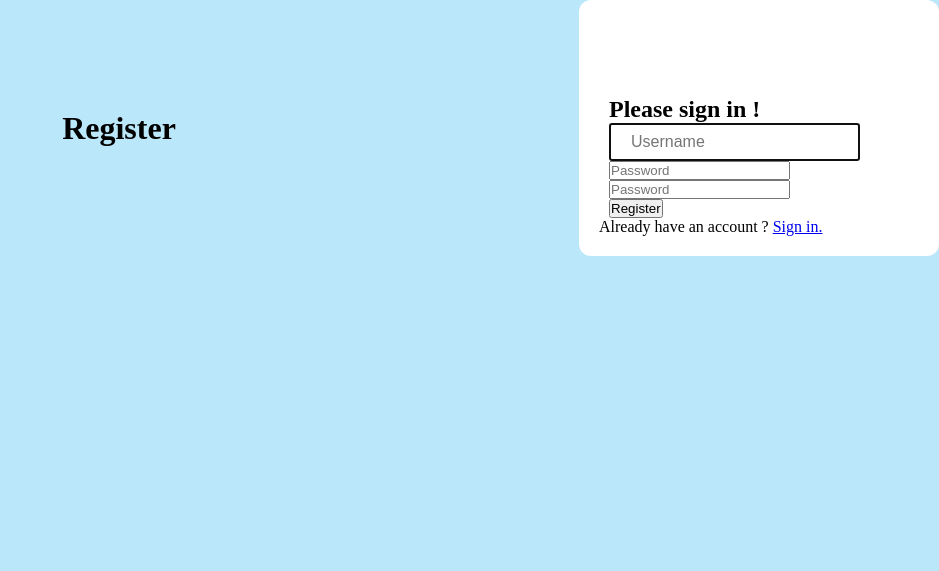
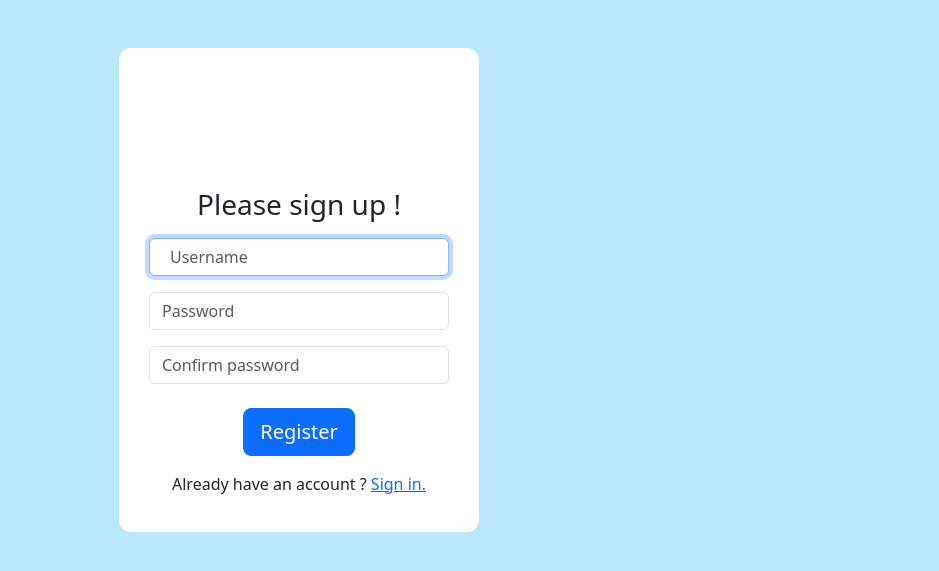
Before and after one commit to peter0102/projetweb, a Django app: page /register/ in a window 1280 px wide. Shown: the top 571 px of the page, without its empty margins (341-1280 px from the left). Run offline with Django 4.2, Linux system fonts and the light colour scheme.

Commit message:
Register

```diff
--- a/account/templates/account/register.html
+++ b/account/templates/account/register.html
@@ -3,21 +3,21 @@
 <html lang="fr">
     <head>
         <meta charset="utf-8" />
-        <link rel="stylesheet" href={% static 'style1.css' %}/>
+        <!-- Bootstrap CSS -->
+        <link href="https://cdn.jsdelivr.net/npm/bootstrap@5.3.0-alpha1/dist/css/bootstrap.min.css" rel="stylesheet" integrity="sha384-GLhlTQ8iRABdZLl6O3oVMWSktQOp6b7In1Zl3/Jr59b6EGGoI1aFkw7cmDA6j6gD" crossorigin="anonymous">
+        <!-- Fichier CSS -->
+        <link rel="stylesheet" href="{% static 'style1.css' %}" />
     </head>
     <body>
-        <header>
-           <h1>Register</h1>
-        </header>
         <section>
             <div class="form-container">
                 <div class="text-center mt-5">
                     <form method="POST" action="" style="max-width:300px;margin:auto;">{% csrf_token %}
                         <img src="https://cdn-icons-png.flaticon.com/512/3699/3699928.png" alt="Logo" class="mt-4 mb-4" height="72" alt="Logo">
-                        <h1 class="h3 mb-3 font-weight-normal">Please sign in !</h1>
+                        <h1 class="h3 mb-3 font-weight-normal">Please sign up !</h1>
                         <input type="text" id="username" class="form-control mb-3" placeholder="Username" name="username" required autofocus>
-                        <input type="password" id="password1" placeholder="Password" name="password1" class="form-control">
-                        <input type="password" id="password2" placeholder="Password" name="password2" class="form-control">
+                        <input type="password" id="password1" placeholder="Password" name="password1" class="form-control mb-3">
+                        <input type="password" id="password2" placeholder="Confirm password" name="password2" class="form-control">
                         <div class="mt-4">
                             <input type="submit" class="btn btn-lg btn-primary btn-block" value="Register">
                         </div>
@@ -26,7 +26,7 @@
                     <p>{{message}}</p>
                 {% endfor %}
                 </h2>
-                <p class="text-right mt-3">Already have an account ? <a href="{% url 'register' %}">Sign in.</a></p>
+                <p class="text-right mt-3">Already have an account ? <a href="{% url 'login' %}">Sign in.</a></p>
             </div>
         </section>
      </body>
```
Also changed, not shown: db.sqlite3.
